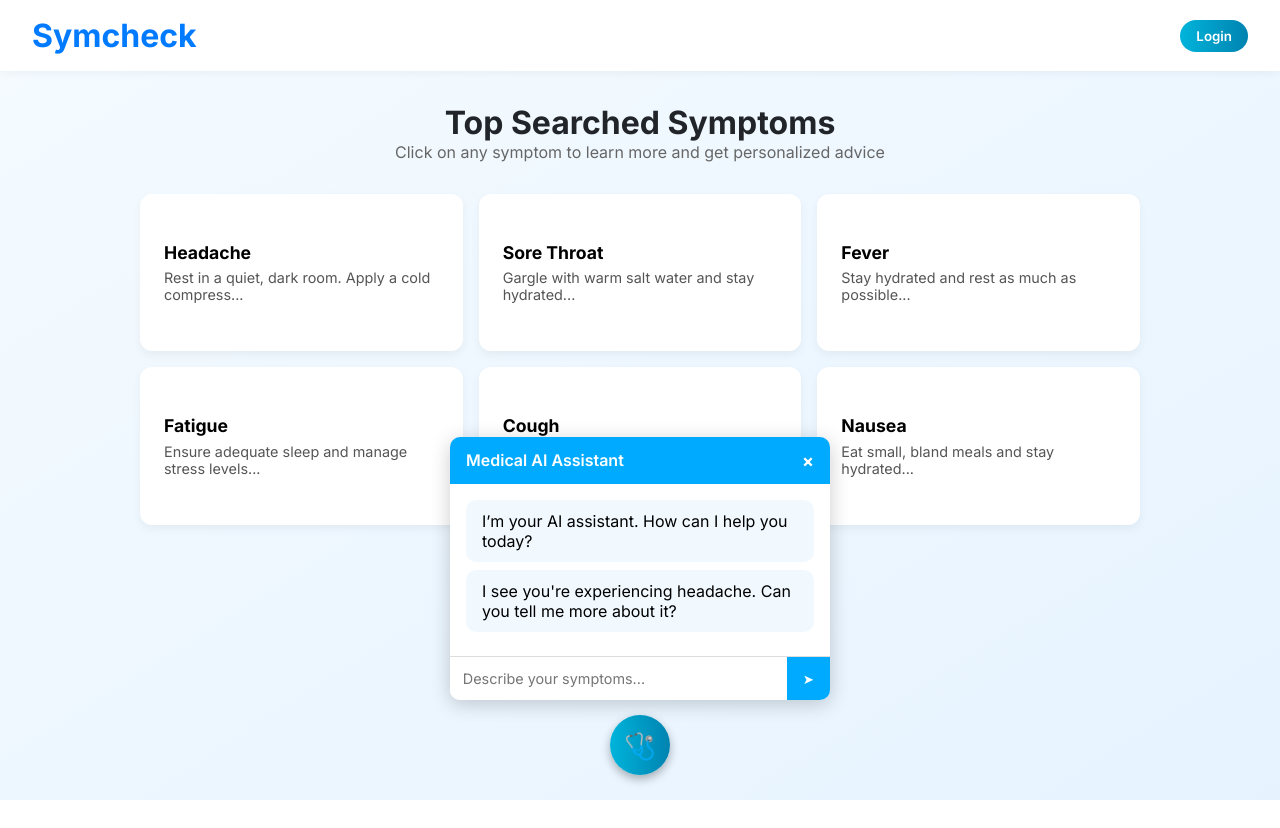
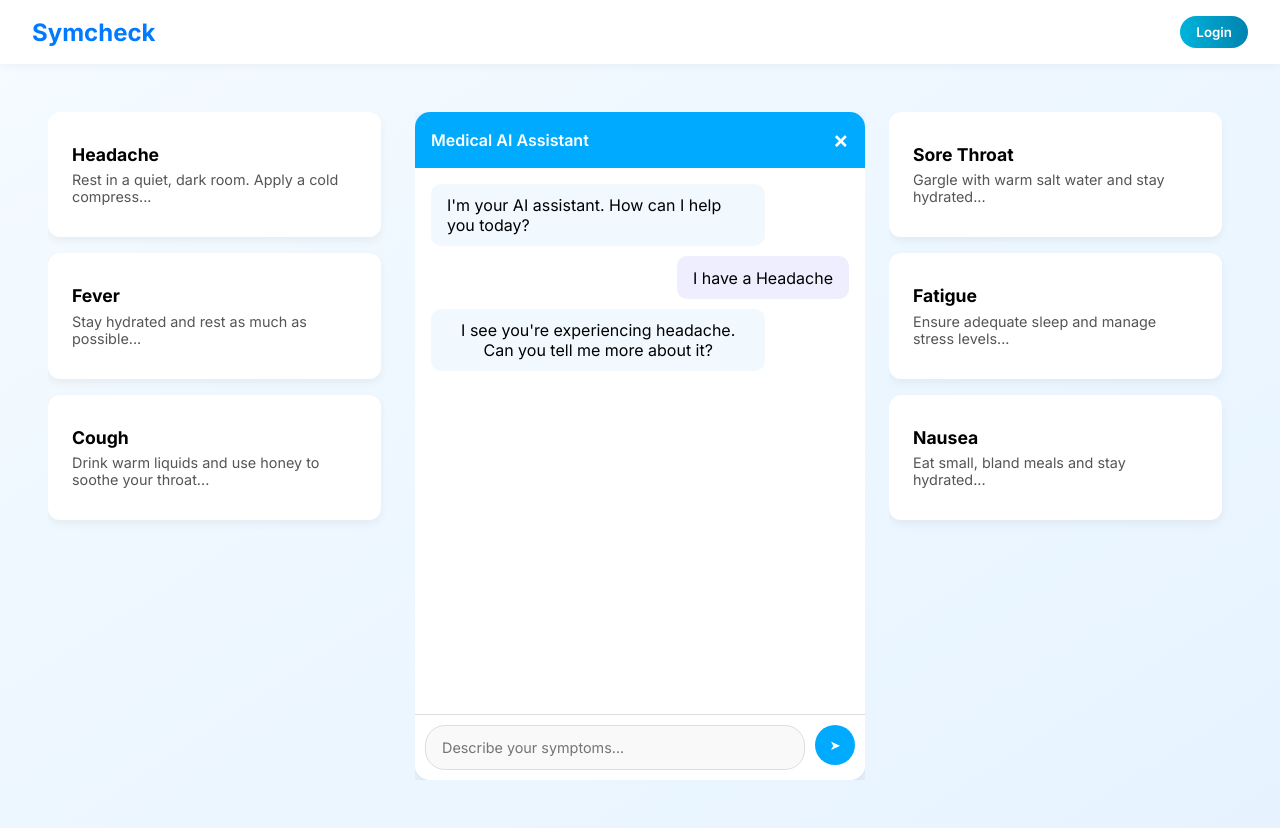
Before and after one commit to AbyJms/symcheck, a plain HTML site: page symcheck.html in a window 1280 px wide. Both pictures are taken after a click on the element 301 px from the left and 272 px from the top of the page. Before the commit the page ends 800 px from the top, so only its background shows below. Drawn offline with Linux system fonts and the light colour scheme.

Commit message:
2nd look of site

```diff
--- a/script.js
+++ b/script.js
@@ -1,42 +1,109 @@
-const chatBox = document.getElementById("chatBox");
-const chatBody = document.getElementById("chatBody");
-const userInput = document.getElementById("userInput");
+function toggleSplitMode() {
+  const body = document.body;
+  const originalGrid = document.getElementById("originalGrid");
+  const splitLayout = document.getElementById("splitLayout");
+  const leftCol = document.getElementById("leftCol");
+  const rightCol = document.getElementById("rightCol");
+  const centerCol = document.getElementById("centerCol");
+  const chatBox = document.getElementById("chatBox");
 
-function toggleChat() {
-  chatBox.style.display = chatBox.style.display === "flex" ? "none" : "flex";
+  const isSplit = body.classList.contains("split-active");
+
+  if (!isSplit) {
+    body.classList.add("split-active");
+    splitLayout.classList.add("active");
+
+    centerCol.appendChild(chatBox);
+    chatBox.style.display = "flex";
+
+    const cards = Array.from(originalGrid.children);
+    cards.forEach((card, index) => {
+      if (index % 2 === 0) {
+        leftCol.appendChild(card);
+      } else {
+        rightCol.appendChild(card);
+      }
+    });
+
+  } else {
+    body.classList.remove("split-active");
+    splitLayout.classList.remove("active");
+
+    document.body.appendChild(chatBox);
+    chatBox.style.display = "none";
+
+    const leftCards = Array.from(leftCol.children);
+    const rightCards = Array.from(rightCol.children);
+
+    [...leftCards, ...rightCards].forEach(card => {
+        originalGrid.appendChild(card);
+    });
+  }
+}
+
+function openChat(symptom) {
+  if (!document.body.classList.contains("split-active")) {
+    toggleSplitMode();
+  }
+
+  const chatBody = document.getElementById("chatBody");
+
+  const userMsg = document.createElement("div");
+  userMsg.className = "chat-message";
+  userMsg.style.background = "#eef";
+  userMsg.style.textAlign = "right";
+  userMsg.style.alignSelf = "flex-end";
+  userMsg.innerText = "I have a " + symptom;
+  chatBody.appendChild(userMsg);
+
+  chatBody.scrollTop = chatBody.scrollHeight;
+
+  setTimeout(() => {
+    const aiMsg = document.createElement("div");
+    aiMsg.className = "chat-message";
+    aiMsg.style.alignSelf = "flex-start";
+    aiMsg.innerText = `I see you're experiencing ${symptom.toLowerCase()}. Can you tell me more about it?`;
+    chatBody.appendChild(aiMsg);
+    chatBody.scrollTop = chatBody.scrollHeight;
+  }, 500);
 }
 
 function sendMessage() {
-  const message = userInput.value.trim();
-  if (message === "") return;
+  const input = document.getElementById("userInput");
+  const text = input.value.trim();
+  if (text === "") return;
+
+  const chatBody = document.getElementById("chatBody");
 
   const userMsg = document.createElement("div");
-  userMsg.classList.add("chat-message");
-  userMsg.style.background = "#00aaff";
-  userMsg.style.color = "#fff";
+  userMsg.className = "chat-message";
+  userMsg.style.background = "#eef";
   userMsg.style.textAlign = "right";
-  userMsg.textContent = message;
+  userMsg.style.alignSelf = "flex-end";
+  userMsg.innerText = text;
   chatBody.appendChild(userMsg);
 
-  userInput.value = "";
+  input.value = "";
+
   chatBody.scrollTop = chatBody.scrollHeight;
 
-  // Simulate AI response
   setTimeout(() => {
     const aiMsg = document.createElement("div");
-    aiMsg.classList.add("chat-message");
-    aiMsg.textContent =
-      "I'm here to help! Could you tell me when your symptom started and how severe it is?";
+    aiMsg.className = "chat-message";
+    aiMsg.style.alignSelf = "flex-start";
+    aiMsg.innerText = "I understand. Can you tell me how long you've felt this way?";
     chatBody.appendChild(aiMsg);
     chatBody.scrollTop = chatBody.scrollHeight;
-  }, 800);
+  }, 1000);
 }
 
-function openChat(symptom) {
-  toggleChat();
-  const aiMsg = document.createElement("div");
-  aiMsg.classList.add("chat-message");
-  aiMsg.textContent = `I see you're experiencing ${symptom.toLowerCase()}. Can you tell me more about it?`;
-  chatBody.appendChild(aiMsg);
-  chatBody.scrollTop = chatBody.scrollHeight;
-}
+document.addEventListener("DOMContentLoaded", () => {
+  const inputField = document.getElementById("userInput");
+  if (inputField) {
+    inputField.addEventListener("keypress", (e) => {
+      if (e.key === "Enter") {
+        sendMessage();
+      }
+    });
+  }
+});
--- a/style.css
+++ b/style.css
@@ -23,7 +23,7 @@ nav {
 }
 
 .logo {
-  font-size: 2rem;
+  font-size: 1.5rem;
   font-weight: 700;
   color: #007bff;
 }
@@ -61,6 +61,7 @@ p.subtitle {
   margin-bottom: 2rem;
 }
 
+/* Grid Layout */
 .grid {
   display: grid;
   grid-template-columns: repeat(auto-fit, minmax(280px, 1fr));
@@ -73,14 +74,14 @@ p.subtitle {
   background: #fff;
   border-radius: 12px;
   box-shadow: 0 4px 10px rgba(0, 0, 0, 0.05);
-  padding: 3rem 1.5rem;
+  padding: 2rem 1.5rem;
   text-align: left;
   transition: all 0.3s ease;
   cursor: pointer;
 }
 
 .symptom-card:hover {
-  transform: scale(1.05);
+  transform: scale(1.005);
   box-shadow: 0 6px 14px rgba(0, 0, 0, 0.08);
 }
 
@@ -93,15 +94,6 @@ p.subtitle {
 .symptom-card p {
   color: #555;
   font-size: 0.9rem;
-}
-
-.symptom-card a {
-  display: inline-block;
-  margin-top: 0.5rem;
-  color: #007bff;
-  font-size: 0.9rem;
-  text-decoration: none;
-  font-weight: 500;
 }
 
 /* Chat Icon */
@@ -122,82 +114,101 @@ p.subtitle {
   cursor: pointer;
   box-shadow: 0 4px 10px rgba(0, 0, 0, 0.3);
   transition: 0.3s;
+  z-index: 100;
 }
 
 .chat-icon:hover {
   transform: translateX(-50%) scale(1.1);
 }
 
-/* Chat Box */
+/* --- Chat Box Styles (Floating & Fixed) --- */
 .chat-box {
+  background: #fff;
+  border-radius: 10px;
+  box-shadow: 0 4px 20px rgba(0, 0, 0, 0.2);
+  display: none; /* Hidden by default */
+  flex-direction: column; /* Crucial for sticky input */
+  overflow: hidden;
+  animation: slideUp 0.5s ease;
+
+  /* Floating state default */
   position: absolute;
   bottom: 100px;
   left: 50%;
   transform: translateX(-50%);
   width: 380px;
-  background: #fff;
-  border-radius: 10px;
-  box-shadow: 0 4px 20px rgba(0, 0, 0, 0.2);
-  display: none;
-  flex-direction: column;
-  overflow: hidden;
-  animation: slideUp 0.3s ease;
+  height: 500px; /* Fixed height for floating mode */
+  z-index: 200;
 }
 
 @keyframes slideUp {
-  from {
-    opacity: 0;
-    transform: translate(-50%, 30px);
-  }
-  to {
-    opacity: 1;
-    transform: translate(-50%, 0);
-  }
+  from { opacity: 0; transform: translate(-50%, 30px); }
+  to { opacity: 1; transform: translate(-50%, 0); }
 }
 
 .chat-header {
   background: #00aaff;
   color: white;
-  padding: 0.8rem 1rem;
+  padding: 1rem;
   font-weight: 600;
   display: flex;
   justify-content: space-between;
   align-items: center;
+  flex-shrink: 0; /* Header stays fixed size */
 }
 
 .chat-body {
+  flex-grow: 1; /* Fills available space */
+  overflow-y: auto; /* Scrolls internally */
   padding: 1rem;
-  max-height: 250px;
-  overflow-y: auto;
+  display: flex;
+  flex-direction: column;
+  gap: 10px;
+  scroll-behavior: smooth;
 }
 
 .chat-message {
   background: #f1f9ff;
   padding: 0.7rem 1rem;
   border-radius: 10px;
-  margin-bottom: 0.5rem;
-  text-align: left;
+  max-width: 80%;
 }
 
 .chat-input {
   display: flex;
   border-top: 1px solid #ddd;
+  padding: 10px;
+  background: #fff;
+  flex-shrink: 0; /* Input stays fixed size */
+  gap: 10px;
 }
 
 .chat-input input {
   flex: 1;
-  border: none;
-  padding: 0.8rem;
+  border: 1px solid #ddd;
+  border-radius: 20px;
+  padding: 0.8rem 1rem;
   outline: none;
   font-size: 0.9rem;
+  background: #f9f9f9;
+}
+
+.chat-input input:focus {
+  background: #fff;
+  border-color: #00aaff;
 }
 
 .chat-input button {
   background: #00aaff;
   border: none;
   color: white;
-  padding: 0 1rem;
+  width: 40px;
+  height: 40px;
+  border-radius: 50%;
   cursor: pointer;
+  display: flex;
+  align-items: center;
+  justify-content: center;
   transition: 0.2s;
 }
 
@@ -207,6 +218,79 @@ p.subtitle {
 
 .close-btn {
   cursor: pointer;
-  font-size: 1.1rem;
-  font-weight: bold;
+  font-size: 1.5rem;
+  line-height: 1;
 }
+
+/* --- SPLIT LAYOUT STYLES --- */
+
+/* The container for the 3-column view */
+.split-layout {
+  display: none;
+  grid-template-columns: 1fr 450px 1fr; /* Left | Chat | Right */
+  gap: 1.5rem;
+  padding: 1rem;
+  height: calc(100vh - 100px); /* Fill screen minus header */
+  width: 100%;
+  max-width: 1400px;
+  margin: 0 auto;
+}
+
+.split-layout.active {
+  display: grid;
+}
+
+/* Side Columns (Symptom cards) */
+.side-column {
+  overflow-y: auto;
+  padding-right: 10px;
+  display: flex;
+  flex-direction: column;
+  gap: 1rem;
+}
+
+/* Center Column (Holds the Chat) */
+.center-column {
+  display: flex;
+  flex-direction: column;
+  justify-content: center;
+  height: 100%; /* Fill the grid cell */
+  overflow: hidden; /* Prevent column itself from scrolling */
+}
+
+/* Override Chat Box styles when inside Split View */
+.split-layout .chat-box {
+  display: flex !important;
+  position: relative; /* Not floating anymore */
+  bottom: auto;
+  left: auto;
+  transform: none;
+  width: 100%;
+  height: 100%; /* Fill center column completely */
+  border-radius: 15px;
+  animation: fadeIn 0.5s ease;
+  box-shadow: 0 4px 15px rgba(0,0,0,0.1);
+}
+
+/* Hide original elements when split is active */
+body.split-active main > h1,
+body.split-active main > p.subtitle,
+body.split-active .grid,
+body.split-active .chat-icon {
+  display: none;
+}
+
+@keyframes fadeIn {
+  from { opacity: 0; transform: translateY(20px); }
+  to { opacity: 1; transform: translateY(0); }
+}
+
+/* Mobile Responsive */
+@media (max-width: 900px) {
+  .split-layout {
+    grid-template-columns: 1fr;
+  }
+  .side-column {
+    display: none;
+  }
+}
--- a/symcheck.html
+++ b/symcheck.html
@@ -18,64 +18,67 @@
       <button class="login-btn">Login</button>
     </nav>
 
-    <main>
-      <h1>Top Searched Symptoms</h1>
-      <p class="subtitle">
+    <main id="mainContainer">
+      <h1 id="mainTitle">Top Searched Symptoms</h1>
+      <p class="subtitle" id="mainSubtitle">
         Click on any symptom to learn more and get personalized advice
       </p>
 
-      <div class="grid">
+      <div class="grid" id="originalGrid">
         <div class="symptom-card" onclick="openChat('Headache')">
           <h3>Headache</h3>
           <p>Rest in a quiet, dark room. Apply a cold compress...</p>
         </div>
-
         <div class="symptom-card" onclick="openChat('Sore Throat')">
           <h3>Sore Throat</h3>
           <p>Gargle with warm salt water and stay hydrated...</p>
         </div>
-
         <div class="symptom-card" onclick="openChat('Fever')">
           <h3>Fever</h3>
           <p>Stay hydrated and rest as much as possible...</p>
         </div>
-
         <div class="symptom-card" onclick="openChat('Fatigue')">
           <h3>Fatigue</h3>
           <p>Ensure adequate sleep and manage stress levels...</p>
         </div>
-
         <div class="symptom-card" onclick="openChat('Cough')">
           <h3>Cough</h3>
           <p>Drink warm liquids and use honey to soothe your throat...</p>
         </div>
-
         <div class="symptom-card" onclick="openChat('Nausea')">
           <h3>Nausea</h3>
           <p>Eat small, bland meals and stay hydrated...</p>
         </div>
       </div>
+
+      <div class="split-layout" id="splitLayout">
+        <div class="side-column" id="leftCol"></div>
+        <div class="center-column" id="centerCol"></div>
+        <div class="side-column" id="rightCol"></div>
+      </div>
     </main>
 
-    <div class="chat-icon" onclick="toggleChat()">🩺</div>
+    <div class="chat-icon" onclick="toggleSplitMode()">🩺</div>
 
     <div class="chat-box" id="chatBox">
       <div class="chat-header">
         <span>Medical AI Assistant</span>
-        <span class="close-btn" onclick="toggleChat()">×</span>
+        <span class="close-btn" onclick="toggleSplitMode()">×</span>
       </div>
+
       <div class="chat-body" id="chatBody">
-        <div class="chat-message">
-          I’m your AI assistant. How can I help you today?
+        <div class="chat-message" style="text-align: left; background: #f1f9ff">
+          I'm your AI assistant. How can I help you today?
         </div>
       </div>
+
       <div class="chat-input">
         <input
           type="text"
           id="userInput"
           placeholder="Describe your symptoms..."
         />
-        <button onclick="sendMessage()">➤</button>
+        <button onclick="sendMessage()" class="send-btn">➤</button>
       </div>
     </div>
   </body>
```
Also changed, not shown: README.md.
